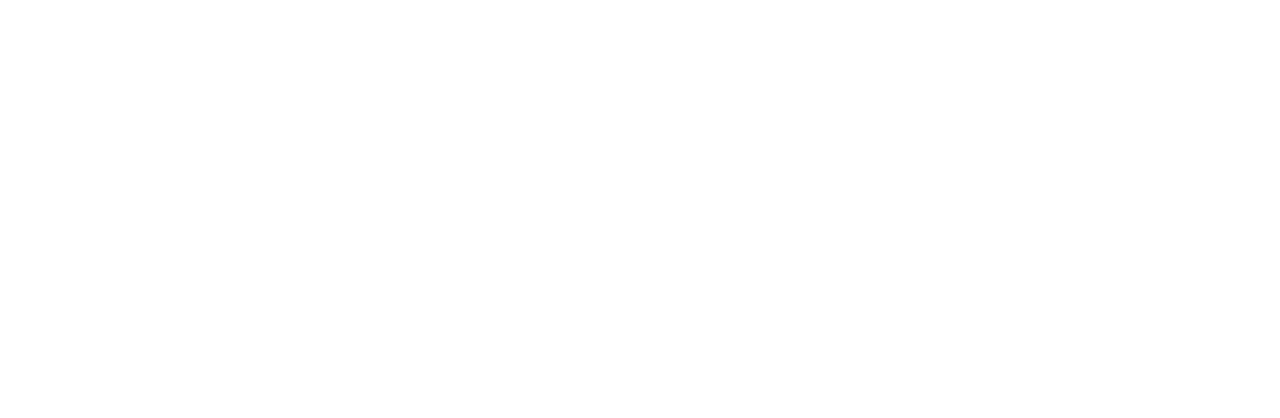
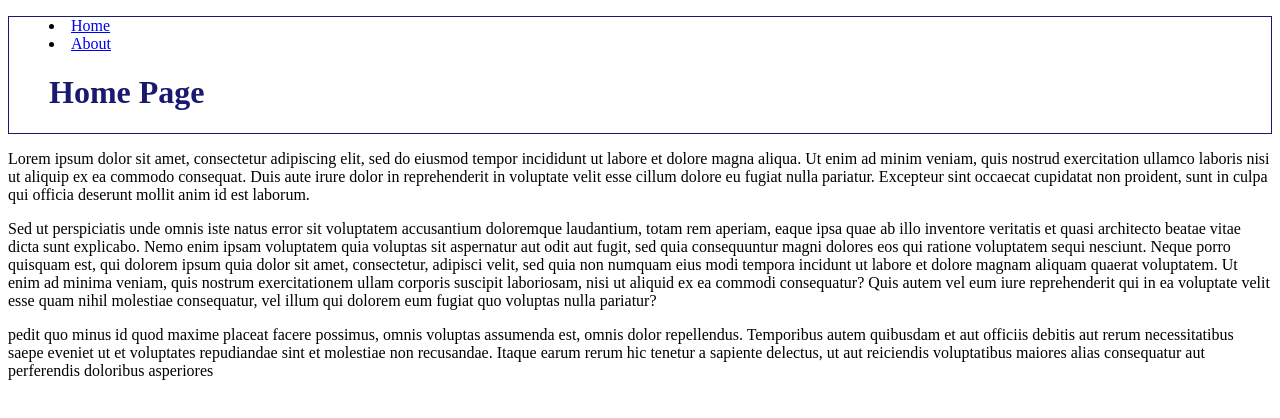
Before and after one commit to KendallEverly/internethistory, a plain HTML site: page public_html/index.html in a window 1280 px wide. Drawn offline with Linux system fonts and the light colour scheme.

Commit message:
initial commit for html and docker files

```diff
--- a/public_html/index.html
+++ b/public_html/index.html
@@ -2,9 +2,32 @@
 <html lang="en">
 <head>
     <meta charset="UTF-8">
-    <title>Title</title>
+    <title>Home</title>
+    <meta name="Internet History" content="Development and history of the internet"
+    <link rel="stylesheet" href="css/style.css">
+    <style>
+        .midnightblue{
+            color: midnightblue;
+        }
+        .bold{
+            font-weight: bold;
+        }
+        #primaryLinks{
+            border: 1px solid midnightblue;
+        }
+    </style>
 </head>
 <body>
-
+<menu id="primaryLinks">
+    <li><a href="index.html">Home</a></li>
+    <li><a href="about.html">About</a></li>
+    <h1 class="midnightblue">Home Page</h1>
+</menu>
+<article>
+    <p>Lorem ipsum dolor sit amet, consectetur adipiscing elit, sed do eiusmod tempor incididunt ut labore et dolore magna aliqua. Ut enim ad minim veniam, quis nostrud exercitation ullamco laboris nisi ut aliquip ex ea commodo consequat. Duis aute irure dolor in reprehenderit in voluptate velit esse cillum dolore eu fugiat nulla pariatur. Excepteur sint occaecat cupidatat non proident, sunt in culpa qui officia deserunt mollit anim id est laborum.
+    </p>
+    <p>Sed ut perspiciatis unde omnis iste natus error sit voluptatem accusantium doloremque laudantium, totam rem aperiam, eaque ipsa quae ab illo inventore veritatis et quasi architecto beatae vitae dicta sunt explicabo. Nemo enim ipsam voluptatem quia voluptas sit aspernatur aut odit aut fugit, sed quia consequuntur magni dolores eos qui ratione voluptatem sequi nesciunt. Neque porro quisquam est, qui dolorem ipsum quia dolor sit amet, consectetur, adipisci velit, sed quia non numquam eius modi tempora incidunt ut labore et dolore magnam aliquam quaerat voluptatem. Ut enim ad minima veniam, quis nostrum exercitationem ullam corporis suscipit laboriosam, nisi ut aliquid ex ea commodi consequatur? Quis autem vel eum iure reprehenderit qui in ea voluptate velit esse quam nihil molestiae consequatur, vel illum qui dolorem eum fugiat quo voluptas nulla pariatur?</p>
+    <p>pedit quo minus id quod maxime placeat facere possimus, omnis voluptas assumenda est, omnis dolor repellendus. Temporibus autem quibusdam et aut officiis debitis aut rerum necessitatibus saepe eveniet ut et voluptates repudiandae sint et molestiae non recusandae. Itaque earum rerum hic tenetur a sapiente delectus, ut aut reiciendis voluptatibus maiores alias consequatur aut perferendis doloribus asperiores</p>
+</article>
 </body>
 </html>
```
Also changed, not shown: public_html/about.html (added, +25 -0 lines), public_html/css/style.css (added), 2 other files.
